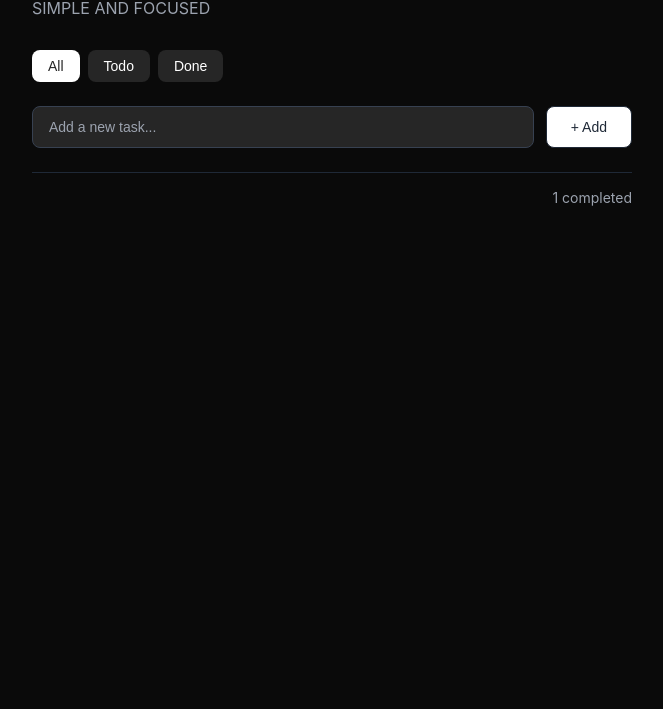
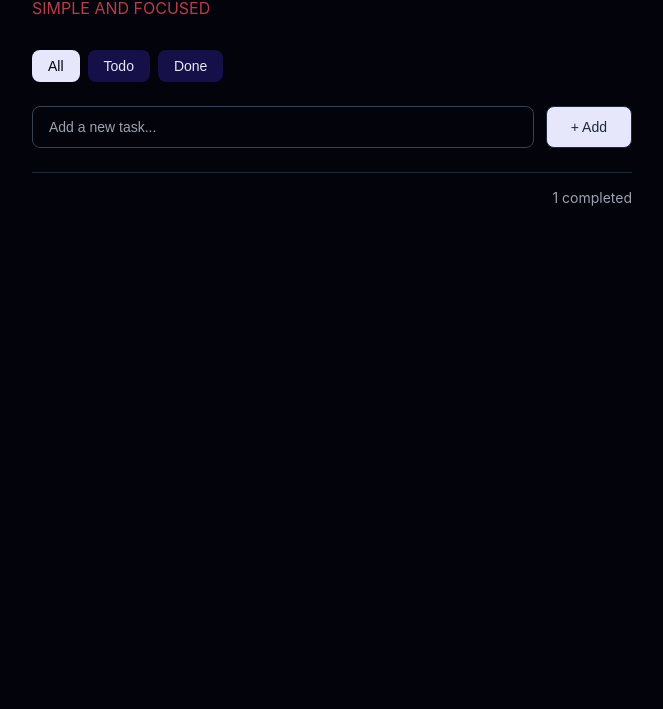
Before and after one commit to DAbranka/project-01-todo-list, a website built with Vite: page index.html in a window 1280 px wide. Shown: the part 91-800 px from the top of the page, without its empty margins (308-971 px from the left). Built offline with nearby package versions, Linux system fonts and the light colour scheme; no server answers.

Commit message:
Refactor color variables in style.css; update background and text colors for improved readability

```diff
--- a/src/style.css
+++ b/src/style.css
@@ -1,6 +1,10 @@
 :root {
-    --bg-color: oklch(0.145 0 0);
-    --secondary-bg-color: oklch(0.269 0 0);
+    --black: #02030b;
+    --white: #e6e7fa;
+    --primary: #9496e7;
+    --secondary: #881e5e;
+    --secondary-dark: #2a1e887c;
+    --accent: #d64551de;
 }
 
 * {
@@ -12,8 +16,8 @@
 html, body {
     height: 100%;
     font-family: -apple-system, BlinkMacSystemFont, 'Segoe UI', Roboto, Oxygen, Ubuntu, Cantarell, sans-serif;
-    background-color: var(--bg-color);
-    color: #ffffff;
+    background-color: var(--black);
+    color: var(--white);
 }
 
 body {
@@ -39,13 +43,13 @@ body {
 .app-header h1 {
     font-size: 2.5rem;
     font-weight: 600;
-    color: #ffffff;
+    color: var(--white);
     margin-bottom: 0.5rem;
 }
 
 .app-header .subtitle {
     font-size: 1rem;
-    color: #9ca3af;
+    color: var(--accent);
     font-weight: 400;
 }
 
@@ -59,8 +63,8 @@ body {
 #todosFilters button {
     padding: 0.5rem 1rem;
     border: none;
-    background-color: var(--secondary-bg-color);
-    color: #ffffff;
+    background-color: var(--secondary-dark);
+    color: var(--white);
     cursor: pointer;
     border-radius: 0.5rem;
     font-size: 0.875rem;
@@ -73,8 +77,8 @@ body {
 }
 
 #todosFilters button.active {
-    background-color: #ffffff;
-    color: var(--secondary-bg-color);
+    background-color: var(--white);
+    color: var(--black);
 }
 
 /* Add Task Form */
@@ -87,10 +91,10 @@ body {
 .add-task-form input {
     flex: 1;
     padding: 0.75rem 1rem;
-    background-color: var(--secondary-bg-color);
+    background-color: var(--black);
     border: 1px solid #374151;
     border-radius: 0.5rem;
-    color: #ffffff;
+    color: var(--white);
     font-size: 0.875rem;
     outline: none;
 }
@@ -105,7 +109,7 @@ body {
 
 .add-button {
     padding: 0.75rem 1.5rem;
-    background-color: #ffffff;
+    background-color: var(--white);
     border: 1px solid #1f2937;
     border-radius: 0.5rem;
     color: #1f2937;
@@ -116,7 +120,8 @@ body {
 }
 
 .add-button:hover {
-    background-color: #f3f4f6;
+    background-color: var(--accent);
+    color: var(--white);
 }
 
 /* Todo List */
@@ -140,7 +145,7 @@ body {
     align-items: flex-start;
     gap: 0.75rem;
     padding: 1rem;
-    background-color: var(--secondary-bg-color);
+    background-color: var(--secondary-dark);
     border-radius: 0.5rem;
     margin: 0;
     transition: transform 0.4s cubic-bezier(0.4, 0, 0.2, 1), opacity 0.4s cubic-bezier(0.4, 0, 0.2, 1), margin 0.4s cubic-bezier(0.4, 0, 0.2, 1), height 0.4s cubic-bezier(0.4, 0, 0.2, 1);
@@ -182,7 +187,7 @@ body {
     height: 1.25rem;
     margin-top: 0.125rem;
     cursor: pointer;
-    accent-color: #ffffff;
+    accent-color: var(--white);
     flex-shrink: 0;
     border-radius: 0.25rem;
 }
@@ -194,7 +199,7 @@ body {
 }
 
 .todo-li label {
-    color: #ffffff;
+    color: var(--white);
     font-size: 0.875rem;
     font-weight: 400;
     cursor: pointer;
@@ -243,7 +248,7 @@ body {
 }
 
 .todo-li button:hover {
-    color: #ffffff;
+    color: var(--white);
 }
 
 /* Footer */
```
